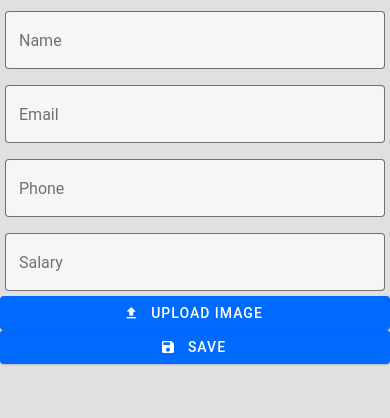
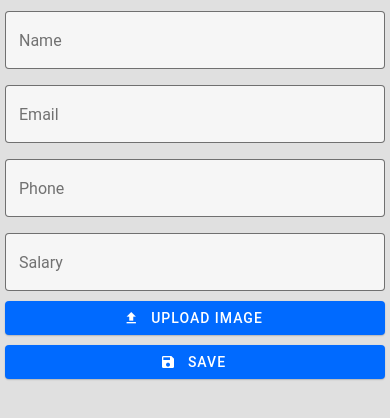
Before and after one commit to zachariah11jerobert/ReactNative_employeeapp, a React Native app: screen / in a window 390 px wide. Shown: the top 418 px of the page. Built offline with nearby package versions, Linux system fonts and the light colour scheme.

Commit message:
bug fix button style

```diff
--- a/screens/CreateEmployee.js
+++ b/screens/CreateEmployee.js
@@ -1,6 +1,6 @@
 import React, { useState } from "react";
-import { StyleSheet,View, Modal } from "react-native";
-import { TextInput , Button} from "react-native-paper";
+import { StyleSheet, View, Modal } from "react-native";
+import { TextInput, Button } from "react-native-paper";
 
 const CreateEmployee = () => {
   const [name, setName] = useState("");
@@ -45,10 +45,22 @@ const CreateEmployee = () => {
         mode="outlined"
         onChangeText={(text) => setSalary(text)}
       />
-      <Button icon="upload" mode="contained" theme={theme} onPress={() => setModal(true)}>
+      <Button
+        icon="upload"
+        style={styles.inputStyle}
+        mode="contained"
+        theme={theme}
+        onPress={() => setModal(true)}
+      >
         Upload Image
       </Button>
-      <Button icon="content-save" mode="contained" theme={theme} onPress={() => console.log("saved")}>
+      <Button
+        icon="content-save"
+        style={styles.inputStyle}
+        mode="contained"
+        theme={theme}
+        onPress={() => console.log("saved")}
+      >
         Save
       </Button>
 
@@ -73,16 +85,12 @@ const CreateEmployee = () => {
             <Button
               icon="image-area"
               mode="contained"
-              theme={theme}
               onPress={() => console.log("presses")}
             >
               Gallery
             </Button>
           </View>
-          <Button
-          theme={theme}
-            onPress={() => setModal(false)}
-          >
+          <Button theme={theme} onPress={() => setModal(false)}>
             Cancel
           </Button>
         </View>
@@ -113,6 +121,7 @@ const styles = StyleSheet.create({
   modalButtonView: {
     flexDirection: "row",
     justifyContent: "space-around",
+    padding: 10,
   },
 });
 
```
